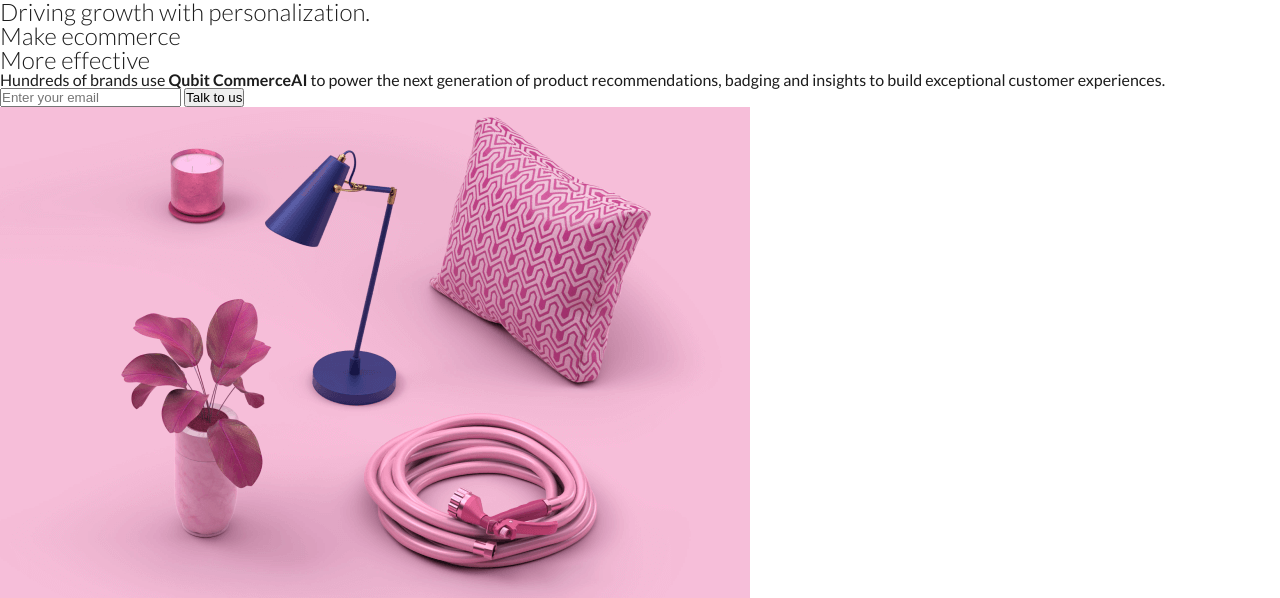
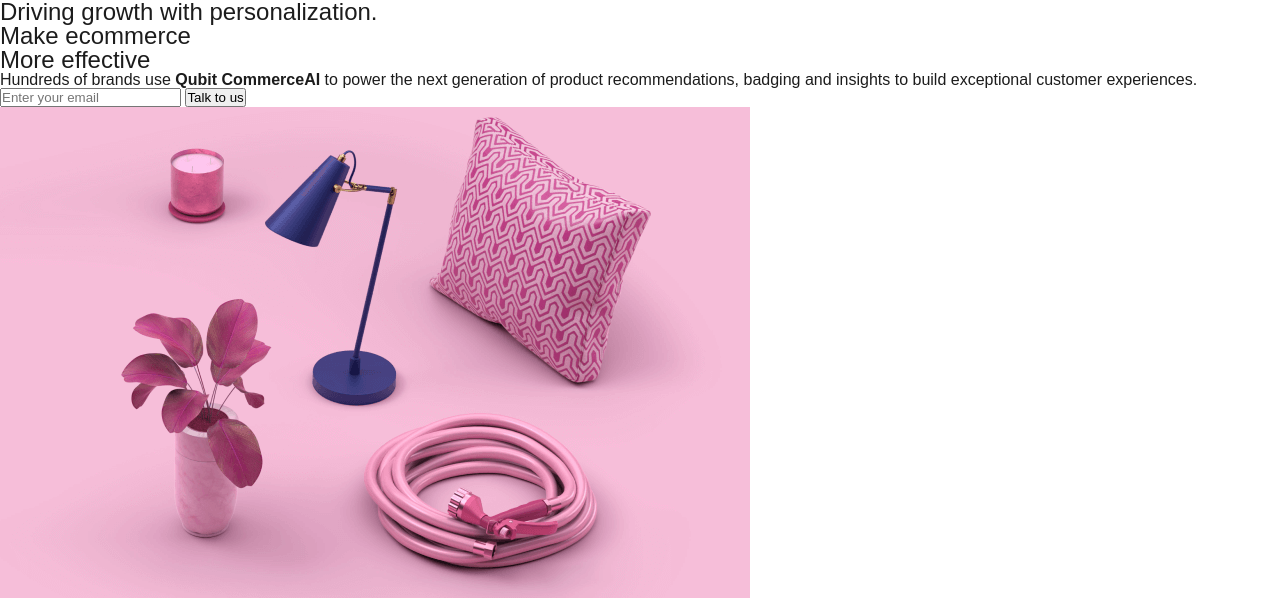
Before and after one commit to BrigitteSprung/huble-assessment, a plain HTML site: page dist/index.html in a window 1280 px wide. Shown: the top 598 px of the page. Drawn offline with nearby package versions, Linux system fonts and the light colour scheme; files that its build step writes are made by us from their sources.

Commit message:
Added font sizes and weights

```diff
--- a/scss/_variables.scss
+++ b/scss/_variables.scss
@@ -3,6 +3,13 @@ $banner-color: #f6bed9;
 $accent-color: #4201a2;
 $bg-color: #fff;
 
-$font-family: 'Lato', sans-serif;
+$font-family: 'Montserrat', sans-serif;
+$font-weight-light: 200;
 $font-weight-reg: 300;
-$font-weight-bold: 400;
+$font-weight-bold: 500;
+
+$font-size-small: 1rem;
+$font-size-text: 1.125rem;
+$font-size-heading: 2.3rem;
+
+// Add text sizes
```
